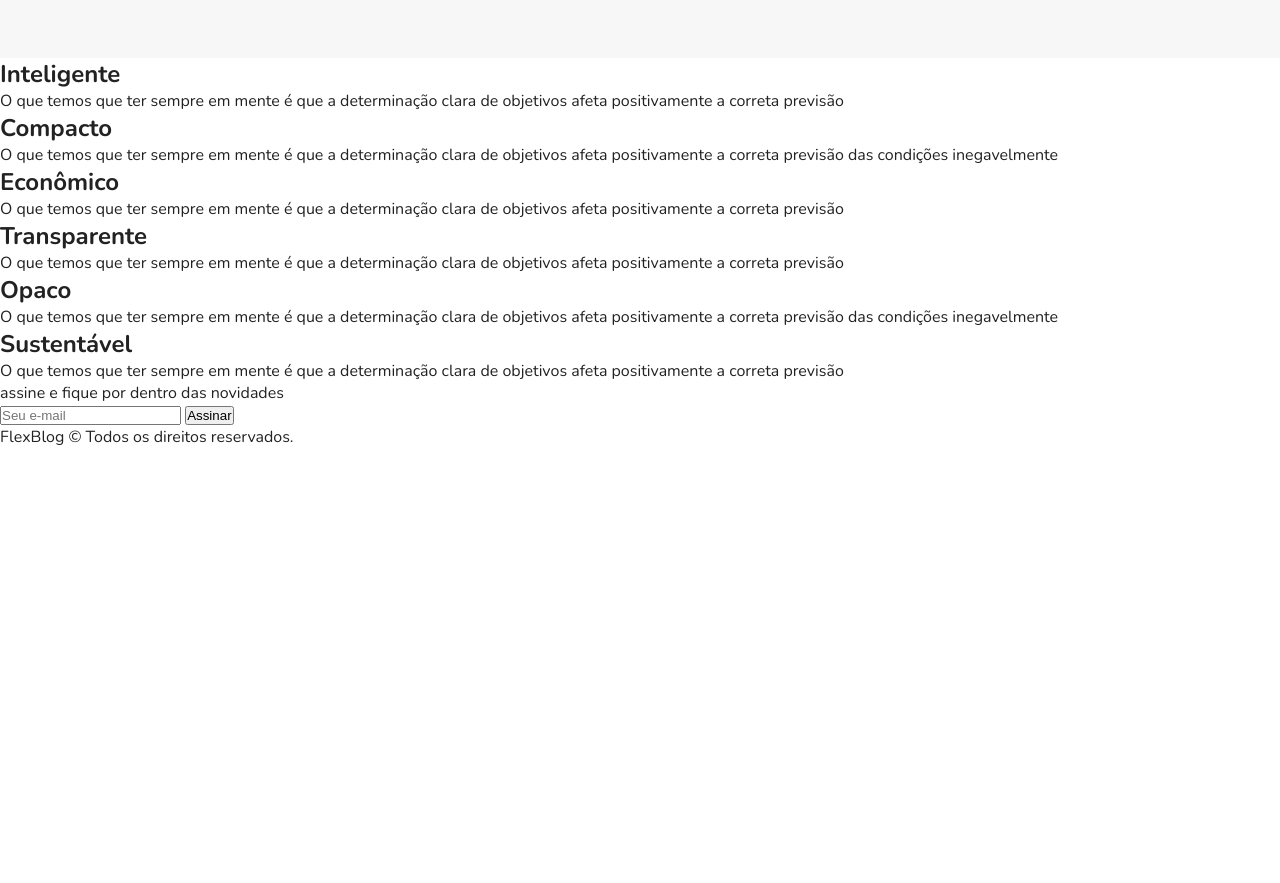
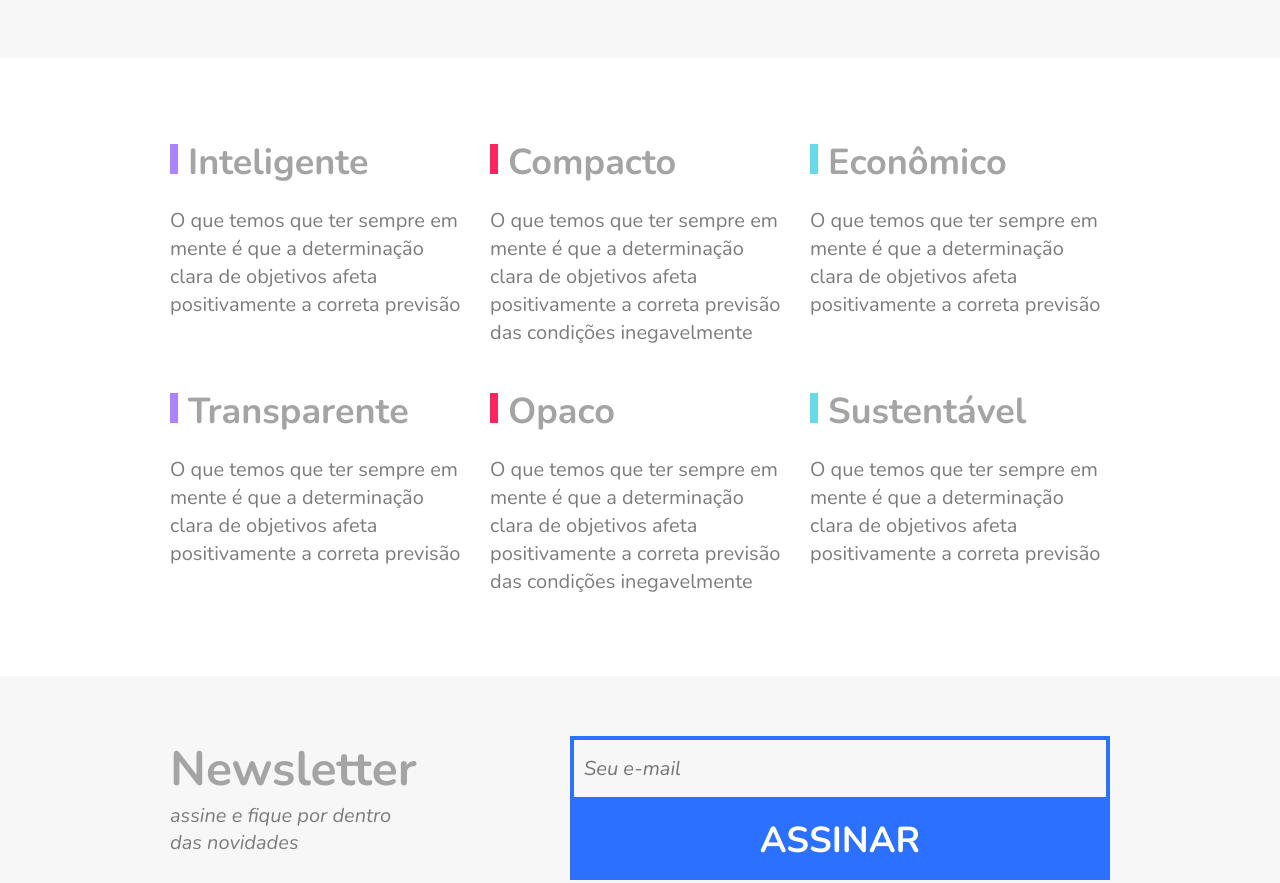
Before and after one commit to horquidia-lima/FlexBlog, a plain HTML site: page index.html in a window 1280 px wide. Shown: the part 2520-3403 px from the top of the page. Before the commit the page ends 2968 px from the top, so only its background shows below. Drawn offline with nearby package versions, Linux system fonts and the light colour scheme.

Commit message:
FlexBlog Footer

```diff
--- a/index.html
+++ b/index.html
@@ -142,6 +142,7 @@
 
     <section class="newsletter">
         <div class="newsletter-info">
+            <h1>Newsletter</h1>
             <p>assine e fique por dentro das novidades</p>
         </div>
         <form class="newsletter-form">
--- a/style/index.css
+++ b/style/index.css
@@ -253,3 +253,131 @@ img {
     order: -1;
   }
 }
+
+.qualidade {
+  max-width: 960px;
+  margin: 60px auto;
+
+  display: flex;
+  flex-wrap: wrap;
+}
+
+.qualidade-item {
+  flex: 1 1 300px;
+  margin: 20px 10px;
+}
+
+.qualidade-item h2 {
+  font-size: 2.25em;
+  color: #a4a4a4;
+  margin-bottom: 20px;
+}
+
+.qualidade-item h2::before {
+  content: "";
+
+  display: inline-block;
+  width: 8px;
+  height: 30px;
+  margin-right: 10px;
+}
+
+.qualidade-item:nth-of-type(3n+1) h2::before {
+  background: #ae81ff;
+}
+
+.qualidade-item:nth-of-type(3n+2) h2::before {
+  background: #f9265e;
+}
+
+.qualidade-item:nth-of-type(3n+3) h2::before {
+  background: #66d9eb;
+}
+
+.qualidade-item p {
+  font-size: 1.25em;
+  line-height: 1.4;
+  color: #7c7c7c;
+}
+
+.newsletter {
+  background: #f7f7f7;
+  padding: 60px calc((100% - 960px) / 2); /*auto do padding*/
+
+  display: flex;
+  flex-wrap: wrap;
+}
+
+.newsletter-info {
+  flex: 1 1 240px;
+  margin: 0 10px;
+}
+
+.newsletter-info h1 {
+  font-size: 3em;
+  color: #a4a4a4;
+}
+
+.newsletter-info p {
+  font-size: 1.25em;
+  font-style: italic;
+  max-width: 230px;
+  color: #7c7c7c;
+  margin-bottom: 10px;
+}
+
+.newsletter-form {
+  flex: 2 1 260px;
+  margin: 0 10px;
+  align-self: center;
+
+  display: flex;
+  flex-wrap: wrap;
+}
+
+.newsletter-form input {
+  flex: 3 1 260px;
+  font-size: 1.25em;
+  color: #7c7c7c;
+  font-style: italic;
+  font-family: "Nunito", Arial, Helvetica, sans-serif;
+  border: 4px solid #2c70ff;
+  background: transparent;
+  padding: 15px 10px;
+  margin: 0px;
+  border-radius: 0px;
+}
+
+.newsletter-form button {
+  flex: 1 1 260px;
+  font-family: "Nunito", Arial, Helvetica, sans-serif;
+  font-size: 2.25em;
+  font-weight: bold;
+  text-transform: uppercase;
+  background: #2c70ff;
+  color: white;
+  margin: 0px;
+  cursor: pointer;
+  border: 0px;
+  padding: 15px 10px;
+}
+
+@media (max-width: 600px) {
+  .newsletter-form button {
+    font-size: 1.5em;
+  }
+}
+
+footer {
+  display: flex;
+  background: #2c70ff;
+  height: 200px;
+  align-items: center;
+}
+
+footer p {
+  flex: 1;
+  text-align: center;
+  font-size: 2.25em;
+  color: #122ab2;
+}
```
